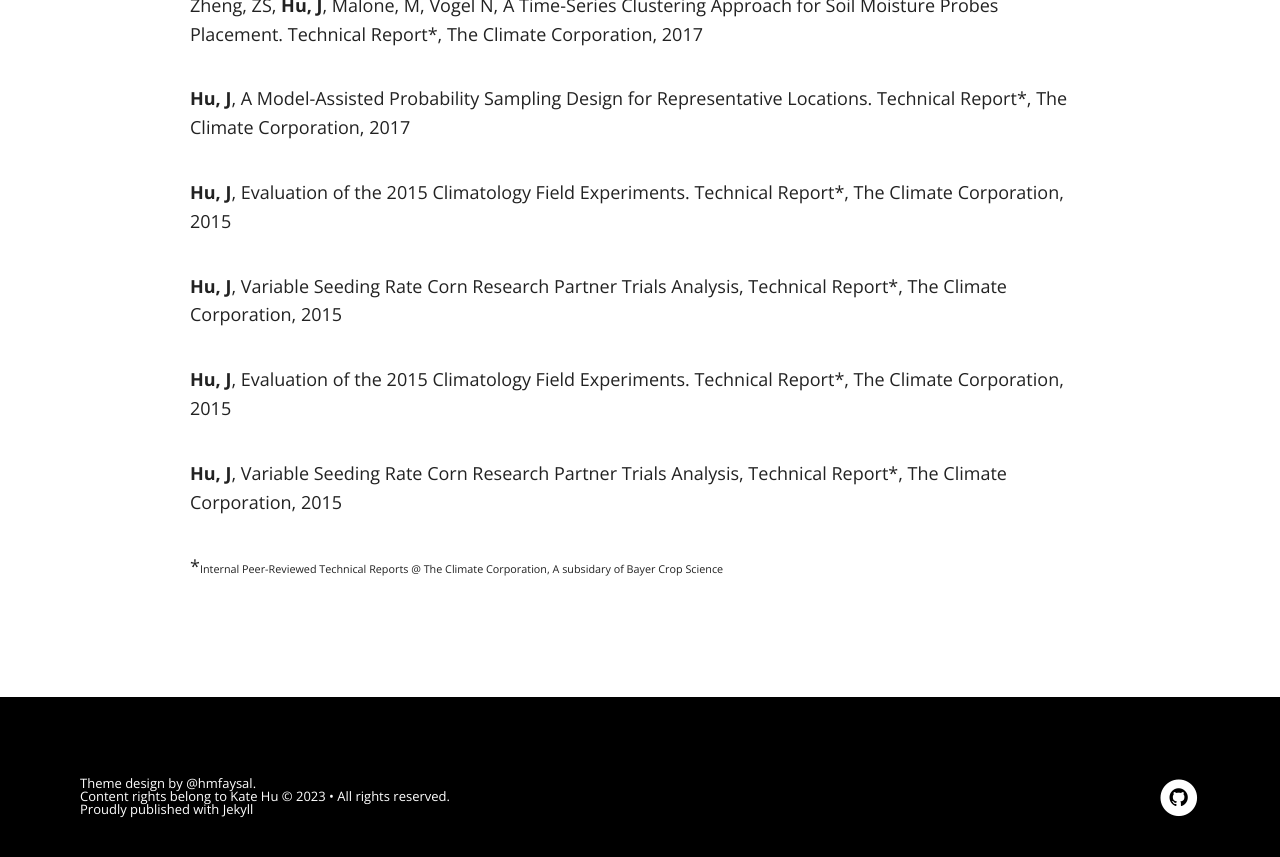
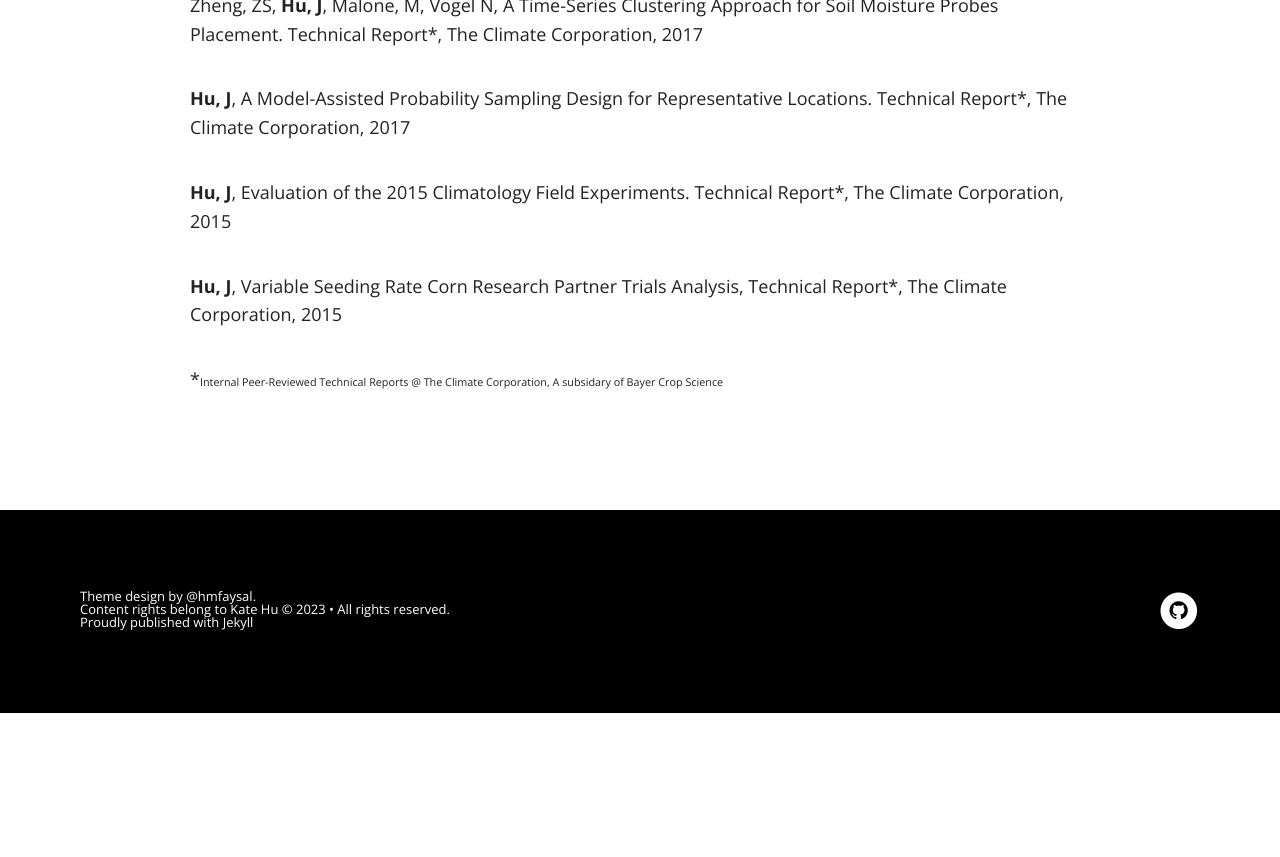
Before and after one commit to katehu/katehu.github.io, a Jekyll site: the page built from publications.md, in a window 1280 px wide and 900 px high, scrolled down 3898 px. Shown: the top 857 px of the window. Built offline with Jekyll 4.4.1, drawn with Linux system fonts in a browser that asks for light colours; nearby versions of some CDN libraries; after the commit the page ends 4611 px from its top, so only the background shows below that.

Commit message:
Update publications.md

```diff
--- a/publications.md
+++ b/publications.md
@@ -139,7 +139,6 @@
 **Hu**, J,, Adjust Measurement-based Nitrogen Management Decisions using
 Biogeochemical Process Models. Technical Report*,The Climate Corporation, 2018<br/>
 
-
 Zheng, ZS, **Hu, J**, Malone, M, Vogel N, A Time-Series Clustering
 Approach for Soil Moisture Probes Placement. Technical Report*, The Climate Corporation, 2017
 
@@ -152,10 +151,5 @@
 **Hu, J**, Variable Seeding Rate Corn Research Partner Trials Analysis, Technical
 Report*, The Climate Corporation, 2015
 
-**Hu, J**, Evaluation of the 2015 Climatology Field Experiments. Technical Report*, The Climate Corporation,
-2015
-
-**Hu, J**, Variable Seeding Rate Corn Research Partner Trials Analysis, Technical
-Report*, The Climate Corporation, 2015
 
 *<small>Internal Peer-Reviewed Technical Reports @ The Climate Corporation, A subsidary of Bayer Crop Science <small> <br/>
```
